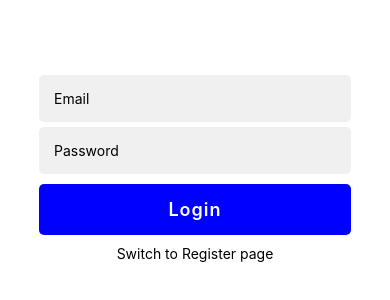
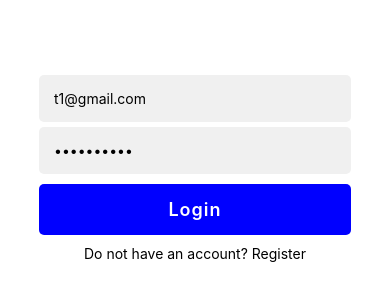
Before and after one commit to lokeswaran-aj/remindar, a React Native app: screen /Login in a window 390 px wide. Shown: the part 256-556 px from the top of the page. Built offline with nearby package versions, Linux system fonts and the light colour scheme; no server answers.

Commit message:
Fix sign up and sign in handlers

```diff
--- a/components/Signin.js
+++ b/components/Signin.js
@@ -11,13 +11,46 @@ import { useState } from "react";
 import { auth } from "../firebase";
 import { onAuthStateChanged, signInWithEmailAndPassword } from "firebase/auth";
 import { useNavigation } from "@react-navigation/native";
+import { useEffect } from "react";
+import PageContainer from "./PageContainer";
 
-const Signin = () => {
+const Signin = (props) => {
+    const { setSignup } = props;
     const navigation = useNavigation();
-    const [email, setEmail] = useState("");
-    const [password, setPassword] = useState("");
+    const [email, setEmail] = useState("t1@gmail.com");
+    const [password, setPassword] = useState("1234567890");
     const [errorMessage, setErrorMessage] = useState("");
     const [isLoading, setIsLoading] = useState(false);
+    const [isAuthenticating, setIsAuthenticating] = useState(true);
+    useEffect(() => {
+        const unsubcrible = onAuthStateChanged(auth, (user) => {
+            console.log("auth state check");
+            setIsAuthenticating(true);
+            if (user) {
+                navigation.replace("Main");
+            } else {
+                setIsAuthenticating(false);
+                console.log("NO user");
+            }
+        });
+        return unsubcrible;
+    }, []);
+
+    if (isAuthenticating) {
+        return (
+            <PageContainer>
+                <View
+                    style={{
+                        flex: 1,
+                        alignItems: "center",
+                        justifyContent: "center",
+                    }}
+                >
+                    <ActivityIndicator size={"large"} />
+                </View>
+            </PageContainer>
+        );
+    }
 
     const handleLogin = async () => {
         if (email === "") {
@@ -33,7 +66,7 @@ const Signin = () => {
         try {
             await signInWithEmailAndPassword(auth, email, password);
             const unsubcrible = onAuthStateChanged(auth, (user) => {
-                if (user && user.displayName) {
+                if (user) {
                     console.log("login");
                     navigation.replace("Main");
                 }
@@ -88,6 +121,14 @@ const Signin = () => {
                     </TouchableOpacity>
                 )}
             </View>
+            <View>
+                <TouchableOpacity
+                    onPress={() => setSignup(true)}
+                    style={styles.switchText}
+                >
+                    <Text>Do not have an account? Register</Text>
+                </TouchableOpacity>
+            </View>
         </KeyboardAvoidingView>
     );
 };
@@ -136,4 +177,9 @@ const styles = StyleSheet.create({
         fontWeight: "400",
         letterSpacing: 0.3,
     },
+    switchText: {
+        justifyContent: "center",
+        alignItems: "center",
+        marginTop: 10,
+    },
 });
--- a/components/Signup.js
+++ b/components/Signup.js
@@ -17,7 +17,8 @@ import {
 import { getDatabase, ref, set } from "firebase/database";
 import { useNavigation } from "@react-navigation/native";
 
-const Signup = () => {
+const Signup = (props) => {
+    const { setSignup } = props;
     const [name, setName] = useState("");
     const [email, setEmail] = useState("");
     const [password, setPassword] = useState("");
@@ -40,23 +41,16 @@ const Signup = () => {
         setErrorMessage("");
         setIsLoading(true);
         try {
-            const { user: currentUser } = await createUserWithEmailAndPassword(
-                auth,
-                email,
-                password
-            );
-            await updateProfile(auth.currentUser, {
-                displayName: name,
-            });
+            await createUserWithEmailAndPassword(auth, email, password);
             await writeUserData(
-                currentUser.uid,
-                currentUser.email,
-                currentUser.displayName
+                auth.currentUser.uid,
+                auth.currentUser.email,
+                name
             );
             const unsubcrible = onAuthStateChanged(auth, (user) => {
-                if (user && user.displayName) {
-                    console.log("signup");
-                    navigation.replace("Main");
+                if (user) {
+                    console.log("Loging screen");
+                    navigation.navigate("Main");
                 }
             });
             return unsubcrible;
@@ -127,6 +121,14 @@ const Signup = () => {
                     </TouchableOpacity>
                 )}
             </View>
+            <View>
+                <TouchableOpacity
+                    onPress={() => setSignup(false)}
+                    style={styles.switchText}
+                >
+                    <Text>Already an existing user? Login</Text>
+                </TouchableOpacity>
+            </View>
         </KeyboardAvoidingView>
     );
 };
@@ -178,4 +180,9 @@ const styles = StyleSheet.create({
         fontWeight: "400",
         letterSpacing: 0.3,
     },
+    switchText: {
+        justifyContent: "center",
+        alignItems: "center",
+        marginTop: 10,
+    },
 });
--- a/screens/AddEventScreen.js
+++ b/screens/AddEventScreen.js
@@ -29,9 +29,11 @@ const AddEventScreen = () => {
         let event = {};
         if (!selectedDate) {
             Alert.alert("Choose a date");
+            setIsSubmitting(false);
             return;
         } else if (eventTitle === "") {
             Alert.alert("Give a event name");
+            setIsSubmitting(false);
             return;
         }
         event = {
--- a/screens/HomeScreen.js
+++ b/screens/HomeScreen.js
@@ -12,6 +12,8 @@ import {
     onValue,
     onChildAdded,
     onChildRemoved,
+    get,
+    child,
 } from "firebase/database";
 
 import PageContainer from "../components/PageContainer";
@@ -52,7 +54,20 @@ const HomeScreen = (props) => {
         "December",
     ];
     useEffect(() => {
-        setName(auth.currentUser.displayName);
+        const dbRef = ref(getDatabase());
+        const userId = auth.currentUser.uid;
+        get(child(dbRef, `users/${userId}`))
+            .then((snapshot) => {
+                if (snapshot.exists()) {
+                    console.log(snapshot.val().name);
+                    setName(snapshot.val().name);
+                } else {
+                    console.error("Name not found");
+                }
+            })
+            .catch((error) => {
+                console.error(error);
+            });
         const db = getDatabase();
         let tempEvents = [];
         const myUserId = auth.currentUser.uid;
@@ -69,6 +84,8 @@ const HomeScreen = (props) => {
             setAllEvents(tempEvents);
         });
     }, []);
+
+    useEffect(() => {}, []);
     useEffect(() => {
         setSelectedDate(undefined);
         setSelectedDayEvents([]);
--- a/screens/Login.js
+++ b/screens/Login.js
@@ -10,56 +10,25 @@ import PageContainer from "../components/PageContainer";
 import Signin from "../components/Signin";
 import { useState } from "react";
 import Signup from "../components/Signup";
-// import { useEffect } from "react";
-// import { onAuthStateChanged } from "firebase/auth";
-// import { auth } from "../firebase";
-// import { useNavigation } from "@react-navigation/native";
+import { useEffect } from "react";
+import { onAuthStateChanged } from "firebase/auth";
+import { auth } from "../firebase";
+import { useNavigation } from "@react-navigation/native";
 
 const Login = () => {
     const [signup, setSignup] = useState(false);
-    // const navigation = useNavigation();
-    // const [isAuthenticating, setIsAuthenticating] = useState(false);
+    const navigation = useNavigation();
 
-    // useEffect(() => {
-    //     const unsubcrible = onAuthStateChanged(auth, (user) => {
-    //         setIsAuthenticating(true);
-    //         if (user) {
-    //             console.log("Navigate");
-    //             navigation.replace("Main");
-    //         } else {
-    //             setIsAuthenticating(false);
-    //         }
-    //     });
-    //     return unsubcrible;
-    // }, []);
-
-    // if (isAuthenticating) {
-    //     return (
-    //         <PageContainer>
-    //             <View
-    //                 style={{
-    //                     flex: 1,
-    //                     alignItems: "center",
-    //                     justifyContent: "center",
-    //                 }}
-    //             >
-    //                 <ActivityIndicator size={"large"} />
-    //             </View>
-    //         </PageContainer>
-    //     );
-    // }
     return (
         <PageContainer>
             <View style={styles.container}>
                 <View style={styles.screenContainer}>
-                    {signup ? <Signup /> : <Signin />}
+                    {signup ? (
+                        <Signup setSignup={setSignup} />
+                    ) : (
+                        <Signin setSignup={setSignup} />
+                    )}
                 </View>
-                <TouchableOpacity
-                    onPress={() => setSignup((prevState) => !prevState)}
-                    style={styles.switchText}
-                >
-                    <Text>Switch to {signup ? "Login" : "Register"} page</Text>
-                </TouchableOpacity>
             </View>
         </PageContainer>
     );
@@ -76,9 +45,4 @@ const styles = StyleSheet.create({
     screenContainer: {
         width: "100%",
     },
-    switchText: {
-        justifyContent: "center",
-        alignItems: "center",
-        marginTop: 10,
-    },
 });
```
